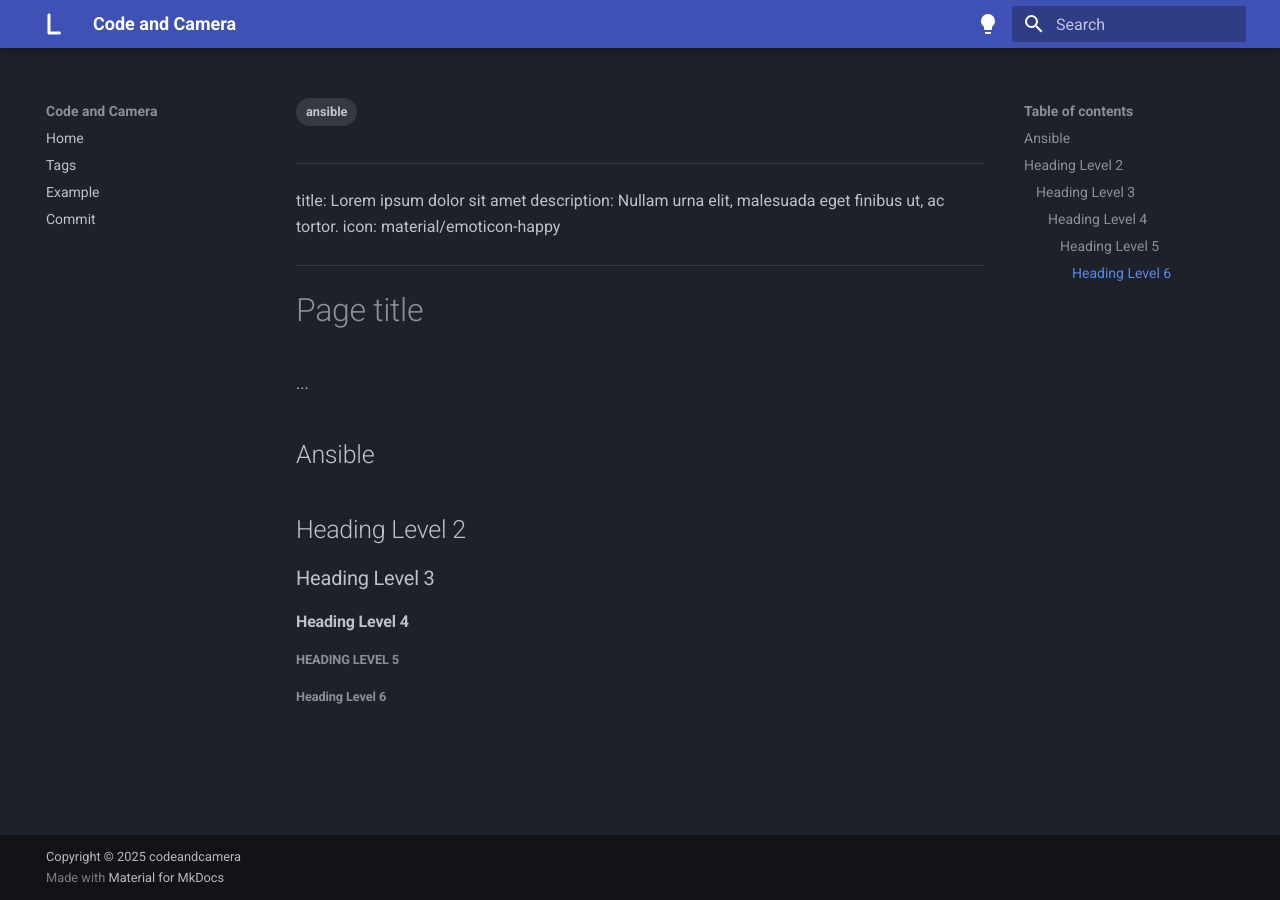
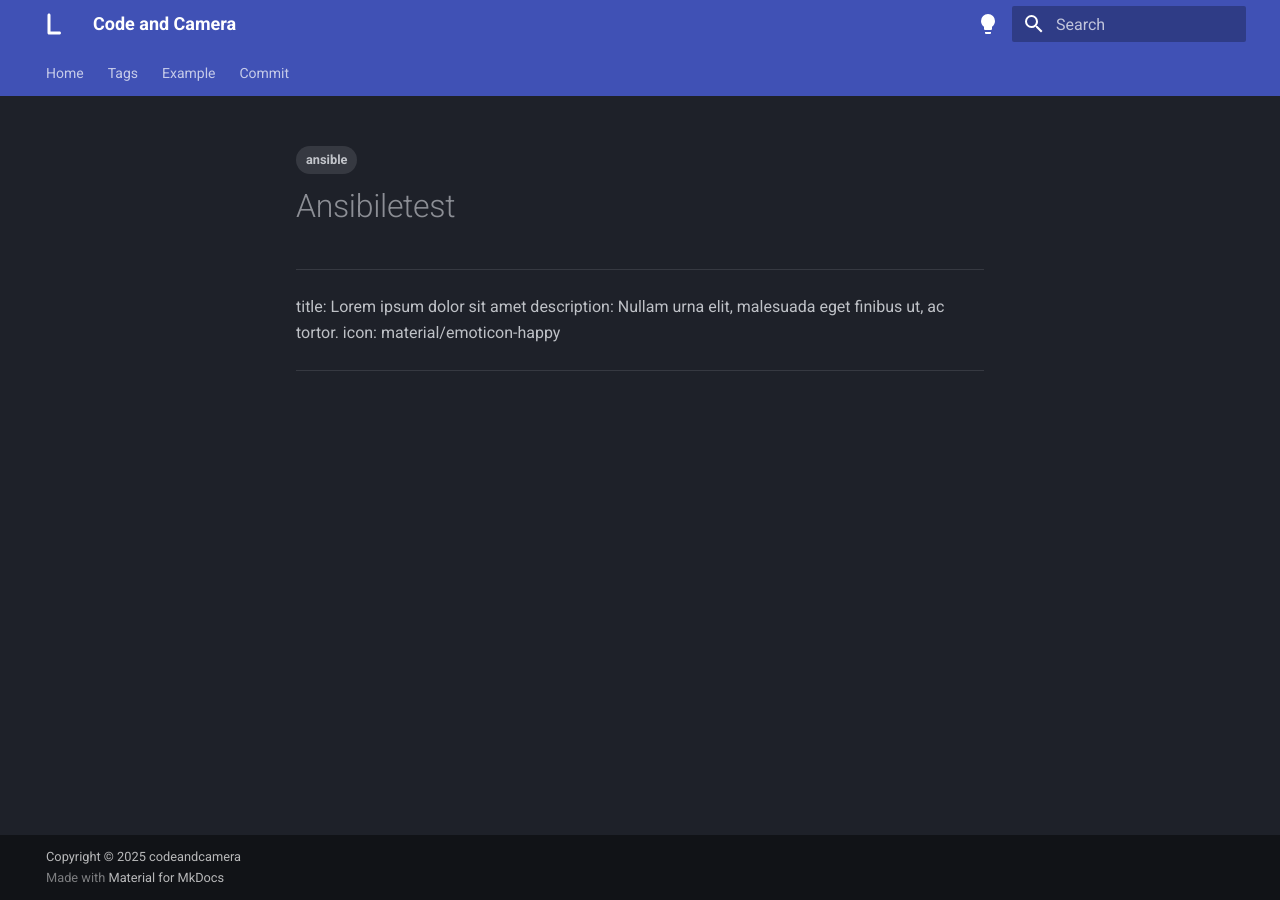
Before and after one commit to jdlocklin-backyard/codeandcamera, an MkDocs documentation site: the page built from docs/ansible/ansibiletest.md, in a window 1280 px wide. Built offline with MkDocs 1.6.1 and Material for MkDocs 9.7.7, drawn with Linux system fonts in a browser that asks for light colours.

Commit message:
Your commit message

```diff
--- a/docs/ansible/ansibiletest.md
+++ b/docs/ansible/ansibiletest.md
@@ -5,14 +5,3 @@
 Nullam urna elit, malesuada eget finibus ut, ac tortor.
 icon: material/emoticon-happy
 ---
-
-# Page title
-...
-
-## Ansible
-
-## Heading Level 2
-### Heading Level 3
-#### Heading Level 4
-##### Heading Level 5
-###### Heading Level 6
--- a/mkdocs.yml
+++ b/mkdocs.yml
@@ -45,6 +45,14 @@
     - content.code.copy
     - navigation.tracking
 
+    - navigation.instant
+    - navigation.instant.progress
+    - navigation.instant.preview
+    - navigation.tabs
+    - navigation.path
+    - navigation.top
+
+
 markdown_extensions:
   - attr_list
   - pymdownx.emoji:
```
